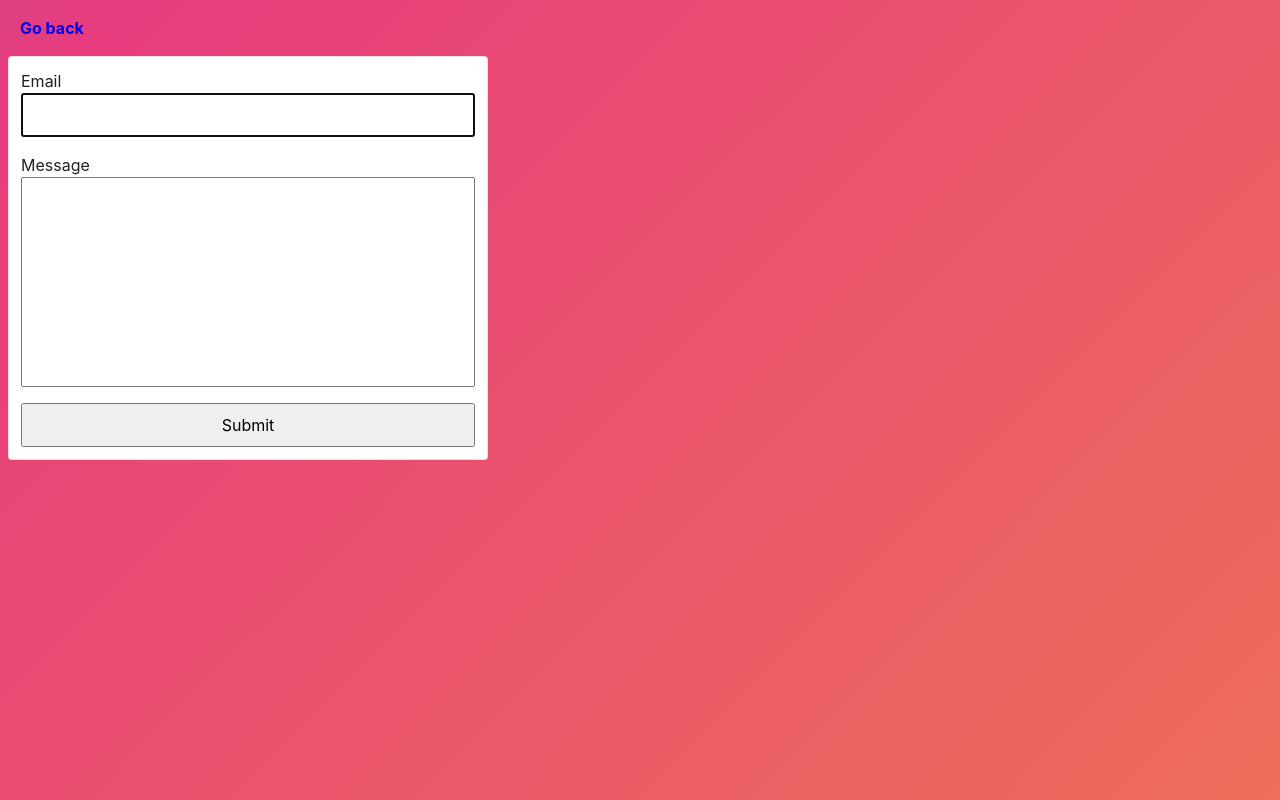
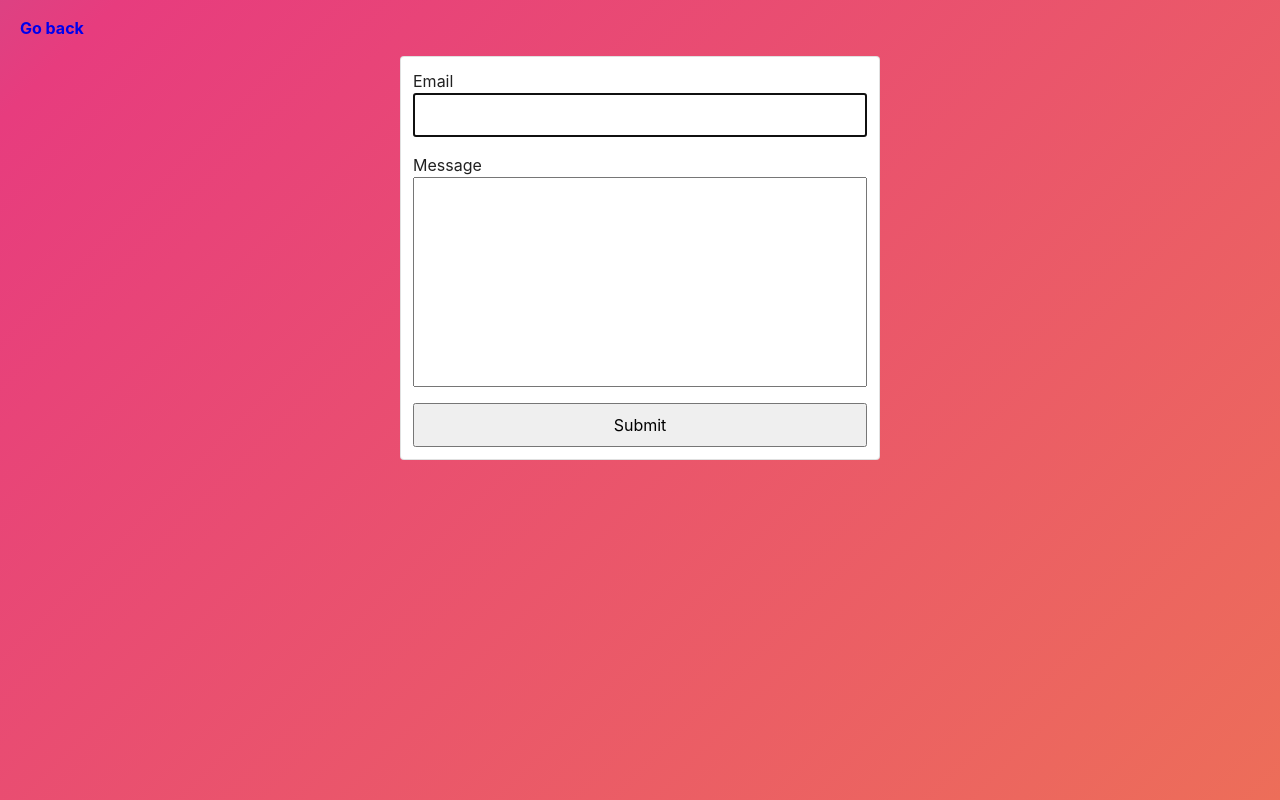
Before and after one commit to EuJinnLucaShow/goit-js-hw-08, a website built with Parcel: page src/03-feedback.html in a window 1280 px wide. Built offline with nearby package versions, Linux system fonts and the light colour scheme.

Commit message:
Update common.css

```diff
--- a/src/css/common.css
+++ b/src/css/common.css
@@ -69,6 +69,11 @@ iframe {
   transform: translate(-50%, -50%);
 }
 
+form {
+  margin: auto; /* Встановлює відступи з усіх сторін */
+  width: 50%; /* Встановлює ширину форми */
+}
+
 .nav-item {
   margin-top: 30px;
 }
```
